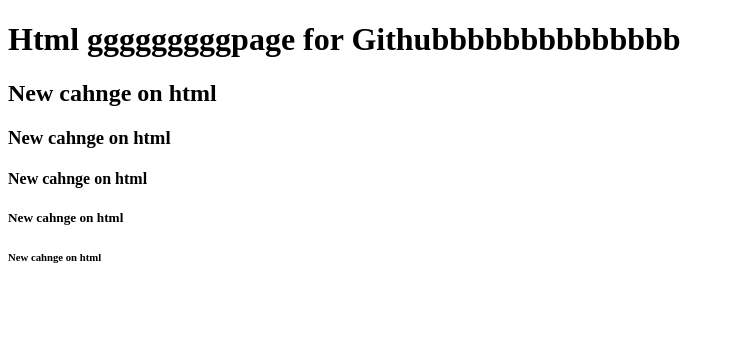
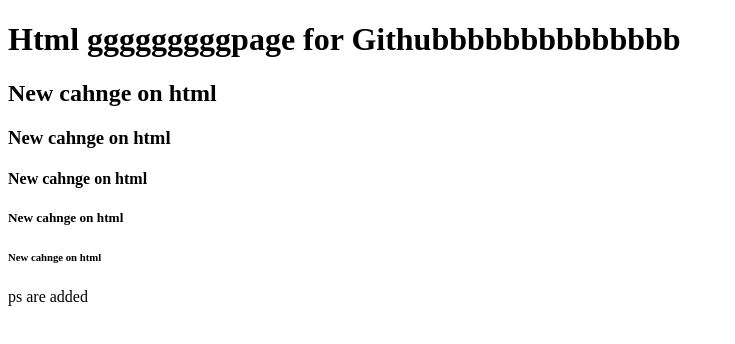
Before and after one commit to NaveedUrRehman787/prac, a plain HTML site: page index.html in a window 1280 px wide. Shown: the whole page, without its empty margins (0-735 px from the left). Drawn offline with Linux system fonts and the light colour scheme.

Commit message:
p are added

```diff
--- a/index.html
+++ b/index.html
@@ -13,5 +13,6 @@
     <h4>New cahnge on html</h4>
     <h5>New cahnge on html</h5>
     <h6>New cahnge on html</h6>
+    <p>ps are added</p>
   </body>
 </html>
```
